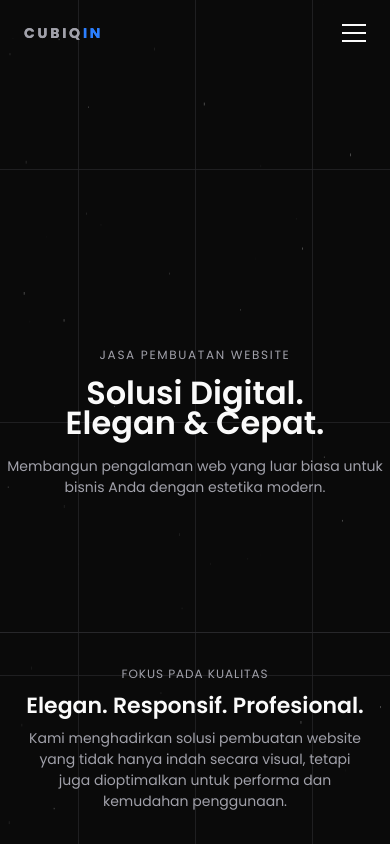
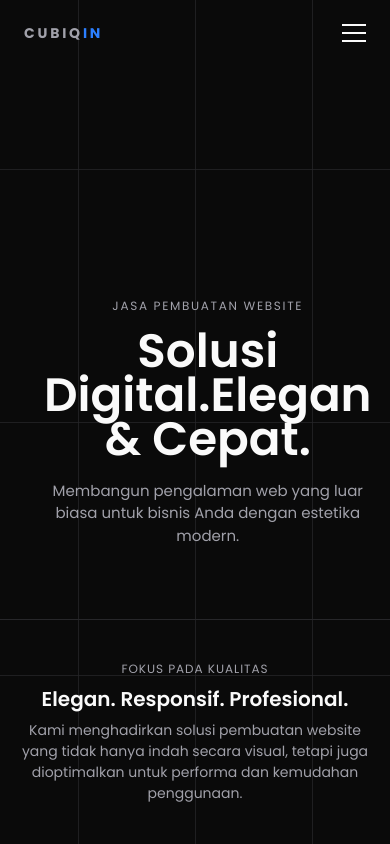
Before and after one commit to rafiakbar14/cubiqin, a Next.js app: page / in a window 390 px wide. Built offline with nearby package versions, Linux system fonts and the light colour scheme.

Commit message:
style: improve mobile UI alignment and centering

```diff
--- a/src/components/ui/hero-minimalism.tsx
+++ b/src/components/ui/hero-minimalism.tsx
@@ -288,14 +288,21 @@ export default function MinimalHero() {
   color: var(--muted);
   max-width: 680px;
 }
+@media (max-width: 768px) {
+  .header { padding: 16px 20px; }
+  .hero { padding: 0 20px; }
+  .title { font-size: clamp(32px, 12vw, 48px); }
+  .subtitle { font-size: 15px; max-width: 100%; }
+  .content { padding: 40px 20px; }
+  .content .heading { font-size: 20px; }
+}
       `}</style>
 
-      <Navbar />
       {/* Particles */}
       <canvas ref={canvasRef} className="particleCanvas" />
 
       {/* Accent Lines (now animated on mount) */}
-      <div className="min-h-screen bg-[#0a0a0a] text-[#fafafa] font-sans selection:bg-blue-500/30 font-sans">
+      <div className="min-h-screen bg-[#0a0a0a] text-[#fafafa] font-sans selection:bg-blue-500/30 font-sans relative">
         <Navbar />
         <div className="accent-lines">
           <div className="hline" />
@@ -308,9 +315,9 @@ export default function MinimalHero() {
 
         {/* Hero */}
         <main className="hero">
-          <div>
+          <div className="max-w-4xl px-6">
             <div className="kicker">Jasa Pembuatan Website</div>
-            <h1 className="title">Solusi Digital.<br />Elegan & Cepat.</h1>
+            <h1 className="title">Solusi Digital.<br className="hidden sm:block" />Elegan & Cepat.</h1>
             <p className="subtitle">Membangun pengalaman web yang luar biasa untuk bisnis Anda dengan estetika modern.</p>
           </div>
         </main>
```
